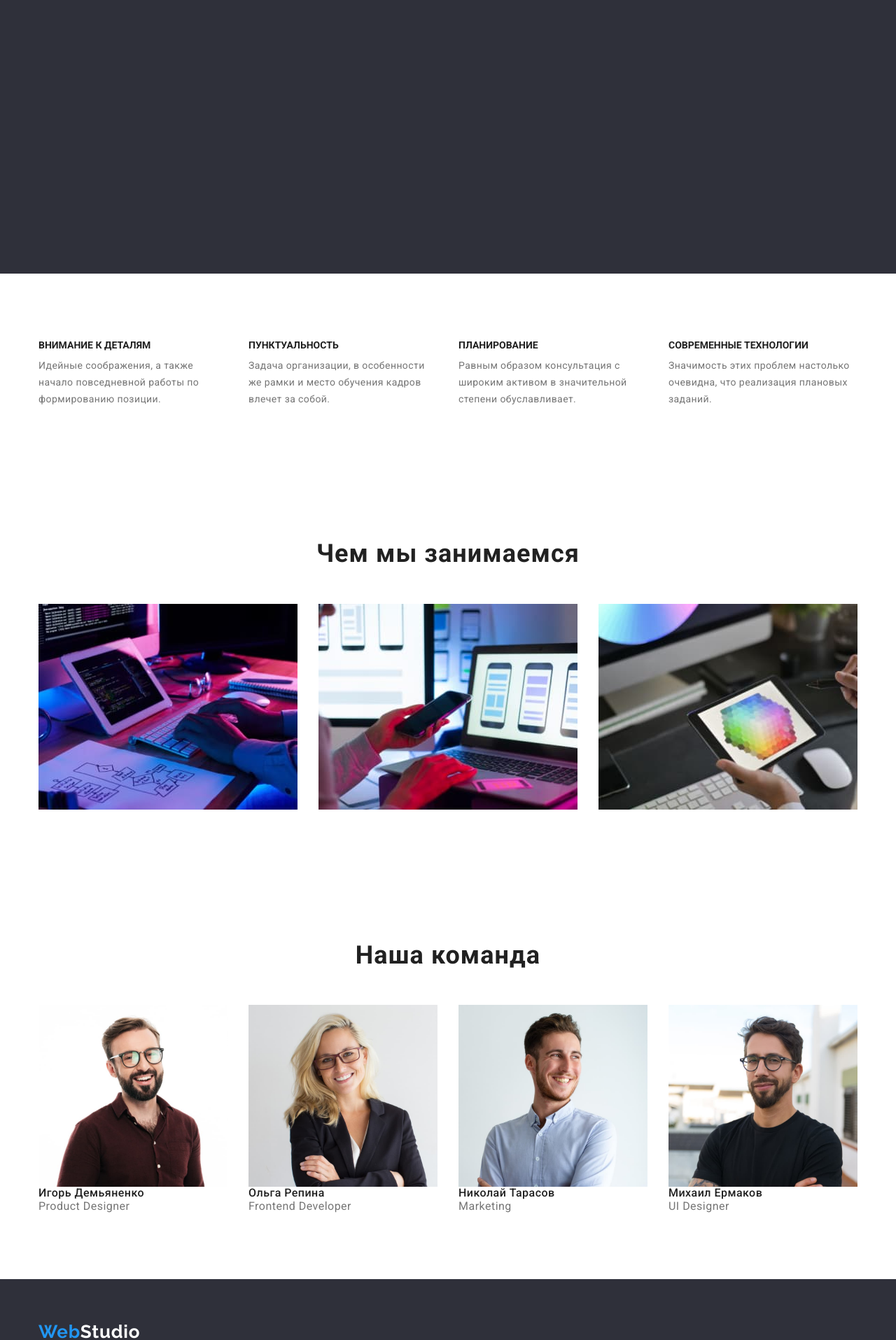
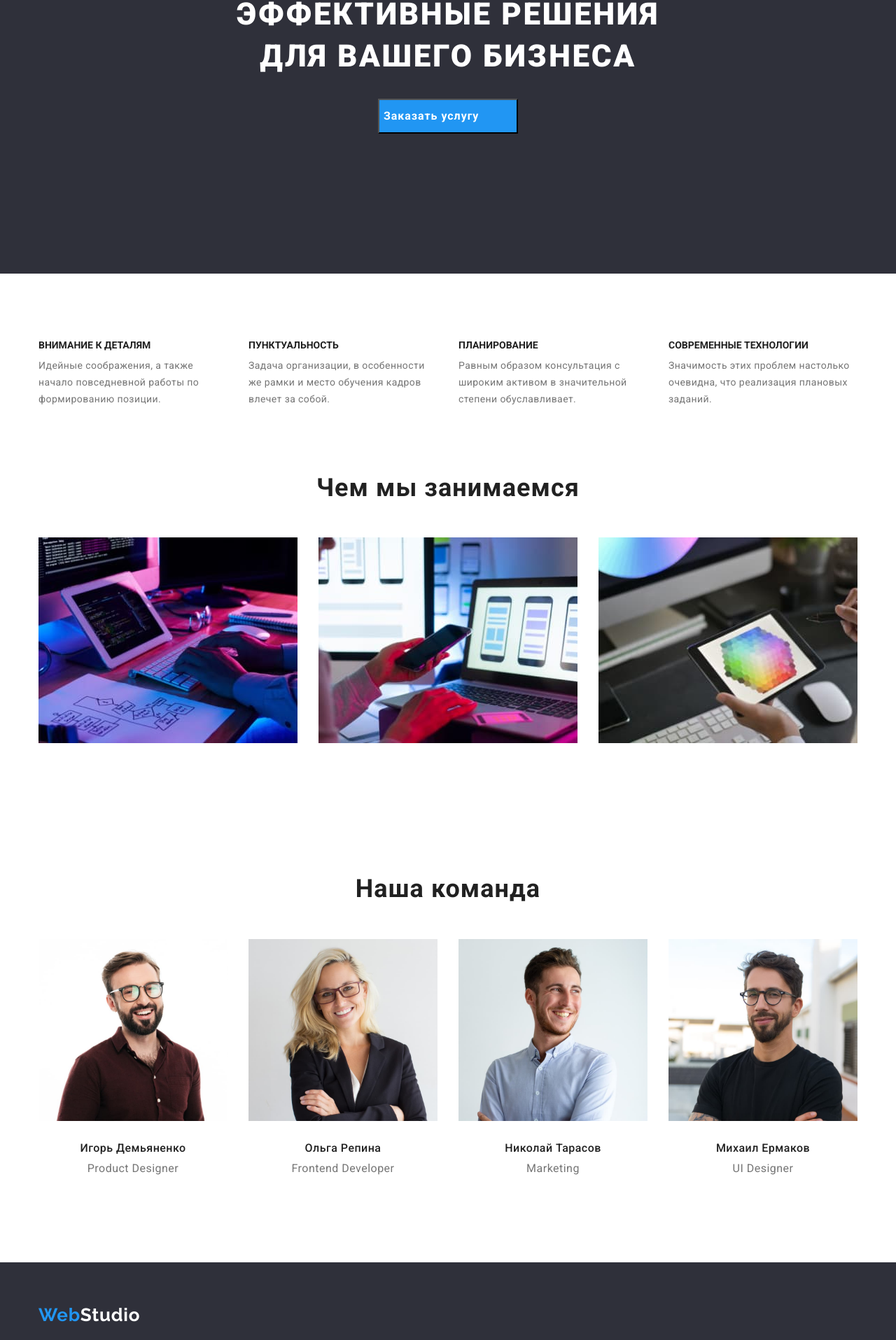
Before and after one commit to Jumiyeva/goit-markup-hw-03, a plain HTML site: page index.html in a window 1280 px wide. Shown: the part 290-2205 px from the top of the page at 70% size. Drawn offline with nearby package versions, Linux system fonts and the light colour scheme.

Commit message:
редактирует

```diff
--- a/css/styles.css
+++ b/css/styles.css
@@ -153,11 +153,13 @@ body{
 /* --------Heroy-------------*/
 
 .heroy{
-    height: 600px;
+    padding-top: 200px;
+    padding-bottom: 200px;
     background-color: #2F303A;
 }
 
 .heroy-name{
+    margin-bottom: 30px;
     font-weight: 900;
     font-size: 44px;
     line-height: 1.36;
@@ -168,6 +170,9 @@ body{
 }
 
 .heroy .button{
+    margin: 0 auto;
+    min-width: 200px;
+    height: 50px;
     color: var(--primary-white-color);
     background-color: var(--accent-color) ;
     cursor: pointer;
@@ -218,6 +223,10 @@ body{
     letter-spacing: 0.03em;
 }
 
+.content{
+    padding-top: 0;
+}
+
 .section-name{
     margin-bottom: 50px;
     text-align: center;
@@ -231,6 +240,11 @@ body{
 .work{
     display: flex;
     flex-wrap: wrap;
+}
+
+.profession{
+    padding-top: 30px;
+    padding-bottom: 30px;
 }
 
 .work .item{
@@ -256,6 +270,8 @@ body{
 }
 
 .worker-name{
+    margin-bottom: 10px;
+    text-align: center;
     color: var(--primary-title-color);
     font-weight: 500;
     font-size: 16px;
@@ -264,6 +280,7 @@ body{
 }
 
 .worker-position{
+    text-align: center;
     color: var(--primary-text-color);
     font-size: 16px;
     line-height: 1.18;
@@ -291,6 +308,7 @@ body{
 }
 
 .footer .web-studio{
+    display: block;
     margin-bottom: 20px;
     font-family: 'Raleway', sans-serify;
     font-style: normal;
@@ -308,6 +326,7 @@ body{
     color: var(--primary-white-color);
 }
 .footer-item{
+    margin-bottom: 9px;
     font-size: 14px;
     line-height: 1.71;
     letter-spacing: 0.03em;
@@ -318,17 +337,17 @@ body{
 
 .filter{
     display: flex;
-    flex-wrap: wrap;
+    justify-content: center;
     margin-bottom: 50px;
 }
 
-.filter-item{
+/* .filter-item{
     width: calc((100% - 32px)/5);
+   margin-right: 8px;
+} */
+
+.filter-item:not(:last-child) {
     margin-right: 8px;
-}
-
-.filter-item:nth-child(5n){
-    margin-right: 0;
 }
 
 .projects{
@@ -344,9 +363,11 @@ body{
 .projects-item:nth-child(3n){
     margin-right: 0;
 }
+.projects-item{
+    margin-bottom: 30px;
+}
 
 .project-name{
-    margin-top: 20px;
     font-weight: 700;
     font-size: 18px;
     line-height: 2;
@@ -359,6 +380,10 @@ body{
     line-height: 1.87;
     letter-spacing: 0.03em;
     color: var(--primary-text-color);
+}
+
+.project-kind{
+    padding: 20px 24px;
 }
 
 .filter-btn{
--- a/index.html
+++ b/index.html
@@ -35,15 +35,15 @@
     <div>
         <section class="heroy">
             <div class="container">
-                <h1 class="heroy-name">ЭФФЕКТИВНЫЕ РЕШЕНИЯ ДЛЯ ВАШЕГО БИЗНЕСА</h1>
+                <h1 class="heroy-name">ЭФФЕКТИВНЫЕ РЕШЕНИЯ </br> ДЛЯ ВАШЕГО БИЗНЕСА</h1>
                 <button type="button" class="button">Заказать услугу</button>
             </div>
         </section>
     </div>
 
     <!-- Особенности-->
-    <section>
-        <div class="container section">
+    <section class="section">
+        <div class="container ">
         <ul class="peculiarities-list list">
             <li class="item">
                 <h3 class="title">ВНИМАНИЕ К ДЕТАЛЯМ</h3>
@@ -65,8 +65,8 @@
         </div>
     </section>
 <!--Чем мы занимаемся-->
-    <section>
-        <div class="container section">
+    <section class="section content">
+        <div class="container">
         <h2 class="section-name">Чем мы занимаемся</h2>
         <ul class="work list">
             <li class="item"><img src="./images/box-1.jpg" alt="Изображение1"  width="370" height="294"></li>
@@ -76,26 +76,34 @@
     </div>
     </section>
 <!--Наша команда-->
-    <section>
-        <div class="container section">
+    <section class="section">
+        <div class="container">
         <h2 class="section-name">Наша команда</h2>
         <ul class="worker list">
             <li class="item">
                 <img src="./images/product-designer.jpg" alt="Игорь Демьяненко" width="270" height="260">
+                <div class="profession">
                     <h3 class="worker-name">Игорь Демьяненко</h3>
                     <p class="worker-position" lang="en">Product Designer</p>
+                </div>
             </li>
             <li class="item"><img src="./images/frontend-developer.jpg" alt="Ольга Репина"  width="270" height="260">
+                <div class="profession">
                     <h3 class="worker-name">Ольга Репина</h3>
                     <p  class="worker-position" lang="en">Frontend Developer</p>
+                </div>
             </li>
             <li class="item"><img src="./images/marketing.jpg" alt="Николай Тарасов"  width="270" height="260">
+                <div class="profession">
                     <h3 class="worker-name">Николай Тарасов</h3>
                     <p  class="worker-position" lang="en">Marketing</p>
+                </div>
             </li>
             <li class="item"><img src="./images/ui-designer.jpg" alt="Михаил Ермаков"  width="270" height="260">
+                <div class="profession">
                     <h3 class="worker-name">Михаил Ермаков</h3>
                     <p class="worker-position" lang="en">UI Designer</p>
+                </div>
             </li>
         </ul>
     </div>
```
Also changed, not shown: portfolio.html (+20 -2 lines). Lines whose indentation alone changed are shown as unchanged.
